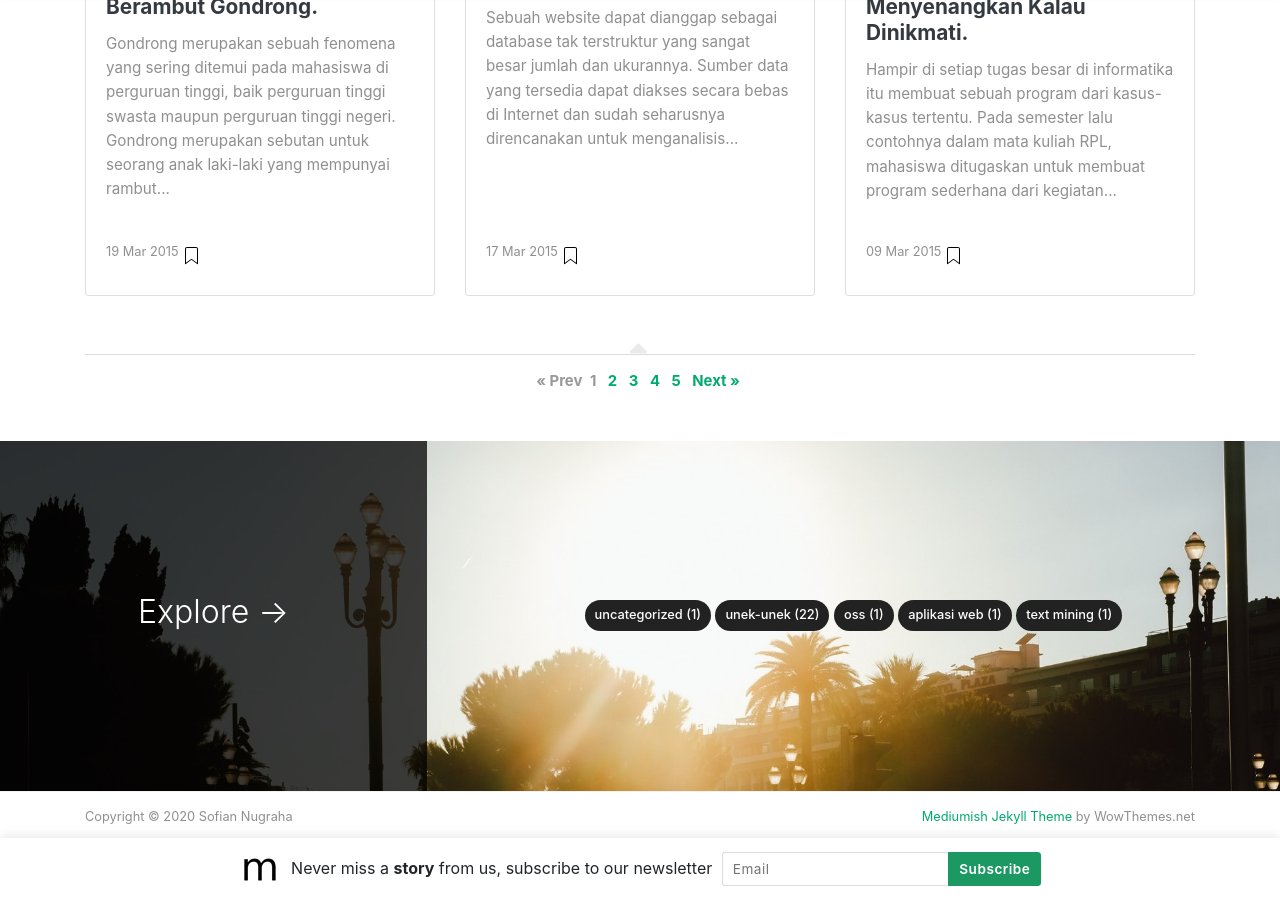
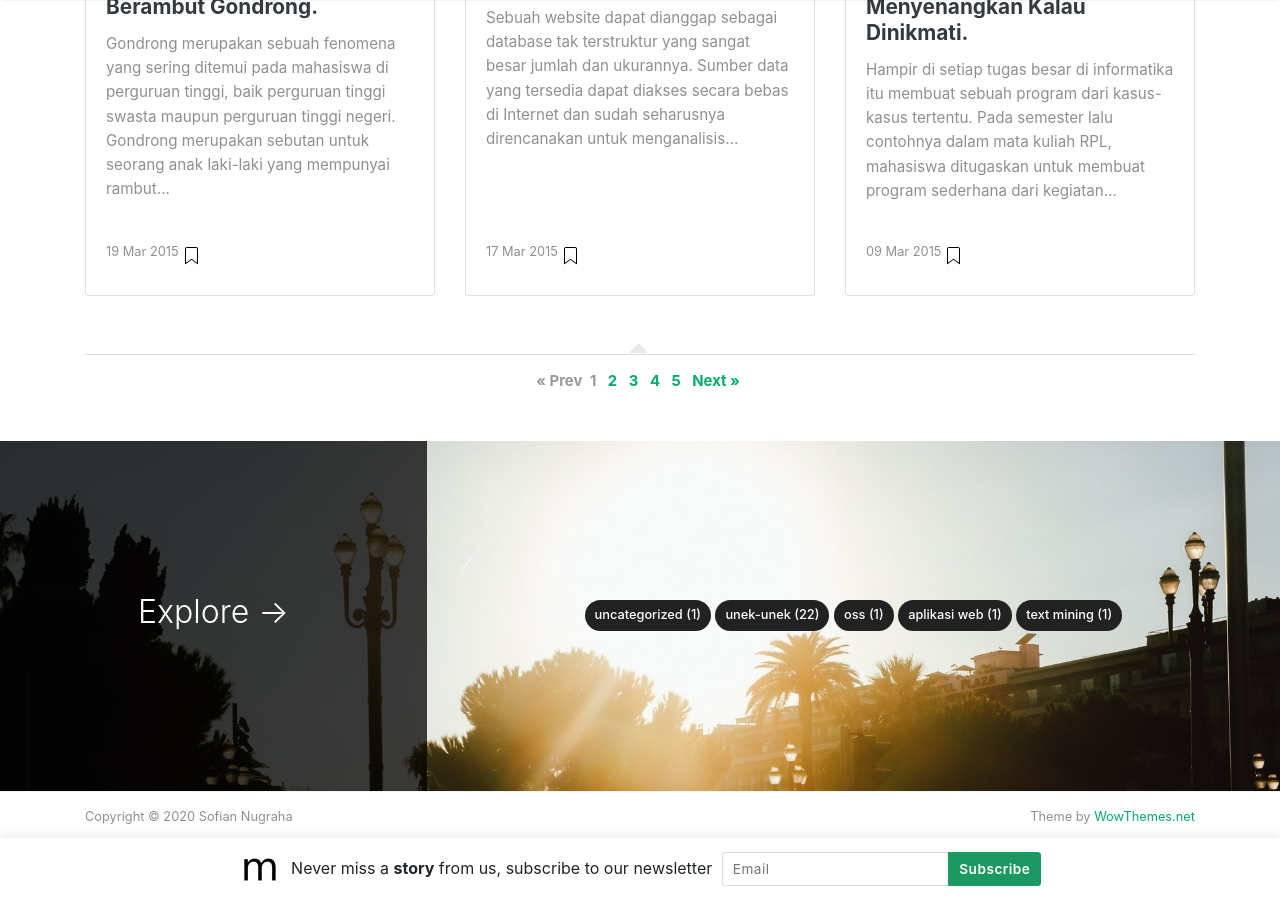
Before and after one commit to sofiangrh/sofiangrh.github.io, a Jekyll site: the page built from index.html, in a window 1280 px wide and 900 px high, scrolled down 792 px. Built offline with Jekyll 4.4.1, drawn with Linux system fonts in a browser that asks for light colours; nearby versions of some CDN libraries; the list of posts is cut into pages by our own code.

Commit message:
Update default.html

```diff
--- a/_layouts/default.html
+++ b/_layouts/default.html
@@ -175,7 +175,7 @@ ga('send', 'pageview');
                 Copyright © {{ site.time | date: "%Y" }} {{ site.name }}
             </div>
             <div class="col-md-6 col-sm-6 text-center text-lg-right">
-                <a target="_blank" href="https://www.wowthemes.net/mediumish-free-jekyll-template/">Mediumish Jekyll Theme</a> by WowThemes.net
+                Theme by <a target="_blank" href="https://github.com/wowthemesnet/">WowThemes.net</a>
             </div>
         </div>
     </div>
```
